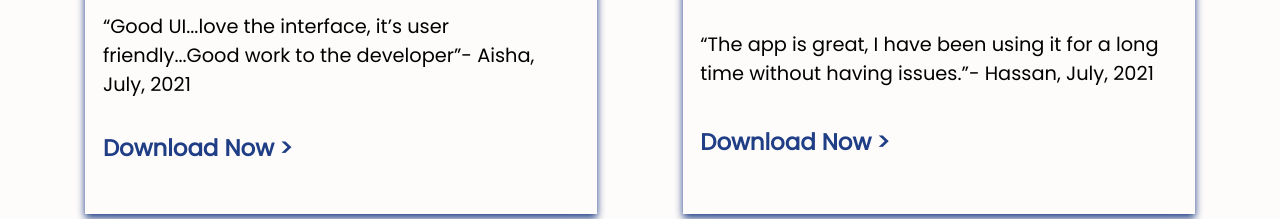
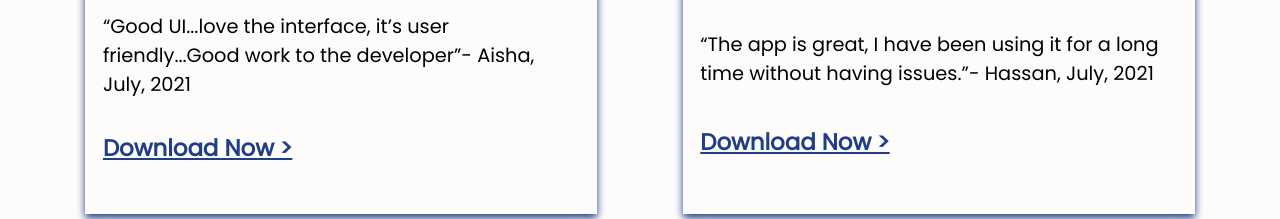
Before and after one commit to fortune-elite/fortune-app, a React (Create React App) app: page / in a window 1280 px wide. Shown: the part 3800-4019 px from the top of the page. Built offline with nearby package versions, Linux system fonts and the light colour scheme; the HTML template or start-up script is replaced by a standard one.

Commit message:
Compiled Successsfully

```diff
--- a/src/components/Advertise.js
+++ b/src/components/Advertise.js
@@ -14,7 +14,7 @@ const Advertise = () => {
                     "Still my go-to-app for savings. The user interface wooms me to coming back every nw and then.Then the blog/newsletter. You guys are the best by all means. Great Interest and good support service"
                 </p>
                 <span>--  Aisha Yahyah</span><br></br>
-                <a href="#">Read More stories <AiOutlineRight/></a>
+                <a href="www.google.com">Read More stories <AiOutlineRight/></a>
             </div>
         </div>
     )
--- a/src/components/Download.js
+++ b/src/components/Download.js
@@ -33,7 +33,7 @@ const Download = () => {
 
                 </div>
                 <div>
-                    <a>Download Now &gt;</a>
+                    <a href="www.google.com">Download Now &gt;</a>
 
                 </div>
             </div>
@@ -66,7 +66,7 @@ const Download = () => {
                     <p>“The app is great, I have been using it for a long time without having issues.”- Hassan, July, 2021</p>
                 </div>
                 <div>
-                    <a>Download Now &gt; </a>
+                    <a href="www.google.com">Download Now &gt; </a>
 
                 </div>
 
--- a/src/components/Navbar.js
+++ b/src/components/Navbar.js
@@ -13,11 +13,11 @@ const Navbar = () => {
 
             </div>
             <ul className="right">
-                <li><a href="#">Save</a></li>
-                <li><a href= "#">Invest</a></li>
-                <li><a href="#">FAQs</a></li>
-                <li><a href = "#">Login</a></li>
-                <li className="signup"><a href="#">Sign Up</a></li>
+                <li><a href="www.google.com">Save</a></li>
+                <li><a href= "www.google.com">Invest</a></li>
+                <li><a href="www.google.com">FAQs</a></li>
+                <li><a href = "www.google.com">Login</a></li>
+                <li className="signup"><a href="www.google.com">Sign Up</a></li>
 
             </ul>
         </header>
```
